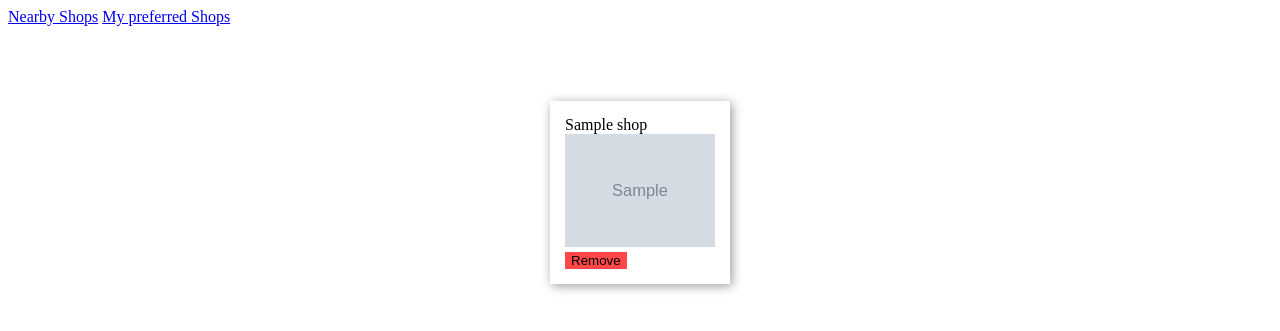
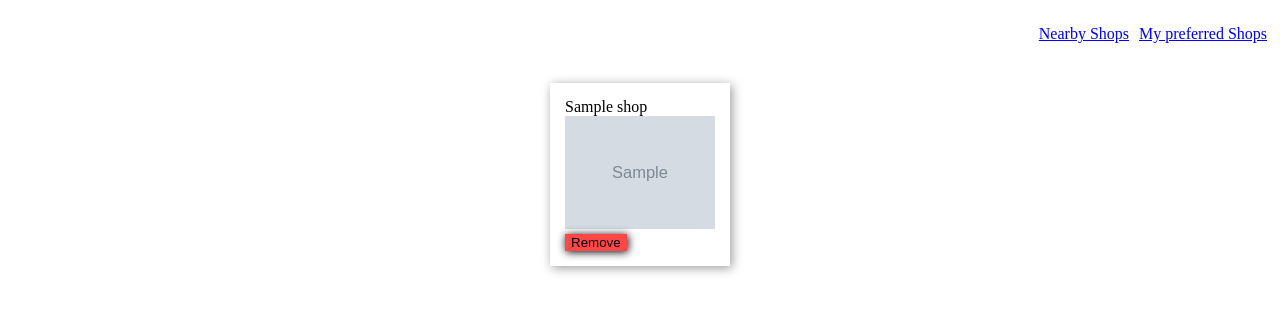
Before and after one commit to ash-raph/SmallProject, a Django app: page /shops/liked/ in a window 1280 px wide. Shown: the top 331 px of the page. Run offline with Django 3.2, Linux system fonts and the light colour scheme; a user stored in the database is signed in; tables that the repository leaves empty hold one stand-in row (values such as "Sample post"); grey boxes marked "Sample" are stand-in pictures.

Commit message:
add some css

```diff
--- a/shops/templates/base_site.html
+++ b/shops/templates/base_site.html
@@ -8,11 +8,14 @@
     <title>
         {% block title %} {% endblock %}
     </title>
+
     <link rel="stylesheet" type="text/css" href="{% static 'css/design.css' %}"/>
 
         {% block extra_head %} {% endblock %}
 </head>
 <body>
+
         {% block content %} {% endblock %}
+
 </body>
 </html>
--- a/shops/templates/shops_list.html
+++ b/shops/templates/shops_list.html
@@ -6,14 +6,18 @@
 {% block title %} Main page {% endblock %}
 
 {% block content %}
-    <a href="{% url 'list_of_shops' %}">Nearby Shops</a>  <a href="{% url 'list_of_liked_shops' %}">My preferred Shops</a>
-    <br>
+
+    <header>
+        <div class="urls_container">
+            <a href="{% url 'list_of_shops' %}">Nearby Shops</a>  <a href="{% url 'list_of_liked_shops' %}">My preferred Shops</a>
+        </div>
+    </header>
 
     <div class="all_shops_container">
         {% for obj in object_list %}
-            <div class="shop_container">
+            <div class="shop_container" id="{{obj.pk}}">
 
-                <div>
+                <div class="shop_name">
                     {{ obj.name }}
                 </div>
                 <div>
@@ -22,20 +26,20 @@
                 <div style="display:flex;">
                     {% if main %}
 
-                        <form   method="post" enctype="multipart/form-data" action="{% url 'like_shop' obj.pk %}" style="margin-right: 25px;margin-left: 5px;">
+                        <form method="post" enctype="multipart/form-data" action="{% url 'like_shop' obj.pk %}" style="margin-right: 25px;margin-left: 5px;">
                             {% csrf_token %}
 
                             <input class="like_button" type="submit" value="Like" style="background-color: rgba(134, 207, 61, 0.9); border: none;">
                         </form>
 
-                        <form   method="post" enctype="multipart/form-data" action="{% url 'dislike_shop' obj.pk %}" style="margin-left: 20px;">
+                        <form method="post" enctype="multipart/form-data" action="{% url 'dislike_shop' obj.pk %}" style="margin-left: 20px;">
                             {% csrf_token %}
                             <input class="danger_button" type="submit" value="Dislike" style="background-color: rgba(255, 51, 51, 0.9); border: none;">
                         </form>
 
                     {% else %}
 
-                        <form   method="post" enctype="multipart/form-data" action="{% url 'remove_shop' obj.pk %}">
+                        <form method="post" enctype="multipart/form-data" action="{% url 'remove_shop' obj.pk %}">
                             {% csrf_token %}
                             <input class="danger_button" type="submit" value="Remove" style="background-color: rgba(255, 51, 51, 0.9); border: none;">
                         </form>
--- a/static/css/design.css
+++ b/static/css/design.css
@@ -10,11 +10,16 @@
     margin-left: 15px;
     margin-right: 15px;
     padding: 15px;
+    margin: 8px;
     box-shadow: 2px 2px 10px rgba(0, 0, 0, 0.4);
 }
 
 .image{
     width:150px
+}
+
+input{
+box-shadow: 1px 1px 8px;
 }
 
 .like_button{
@@ -25,3 +30,11 @@
     background-color: rgba(255, 51, 51, 0.9);
     border: none;
 }
+
+.urls_container{
+    position: absolute;
+    right: 10px;
+}
+ a{
+ padding:3px
+ }
```
Also changed, not shown: static/js/like_dislike_remove_event.js (added).
